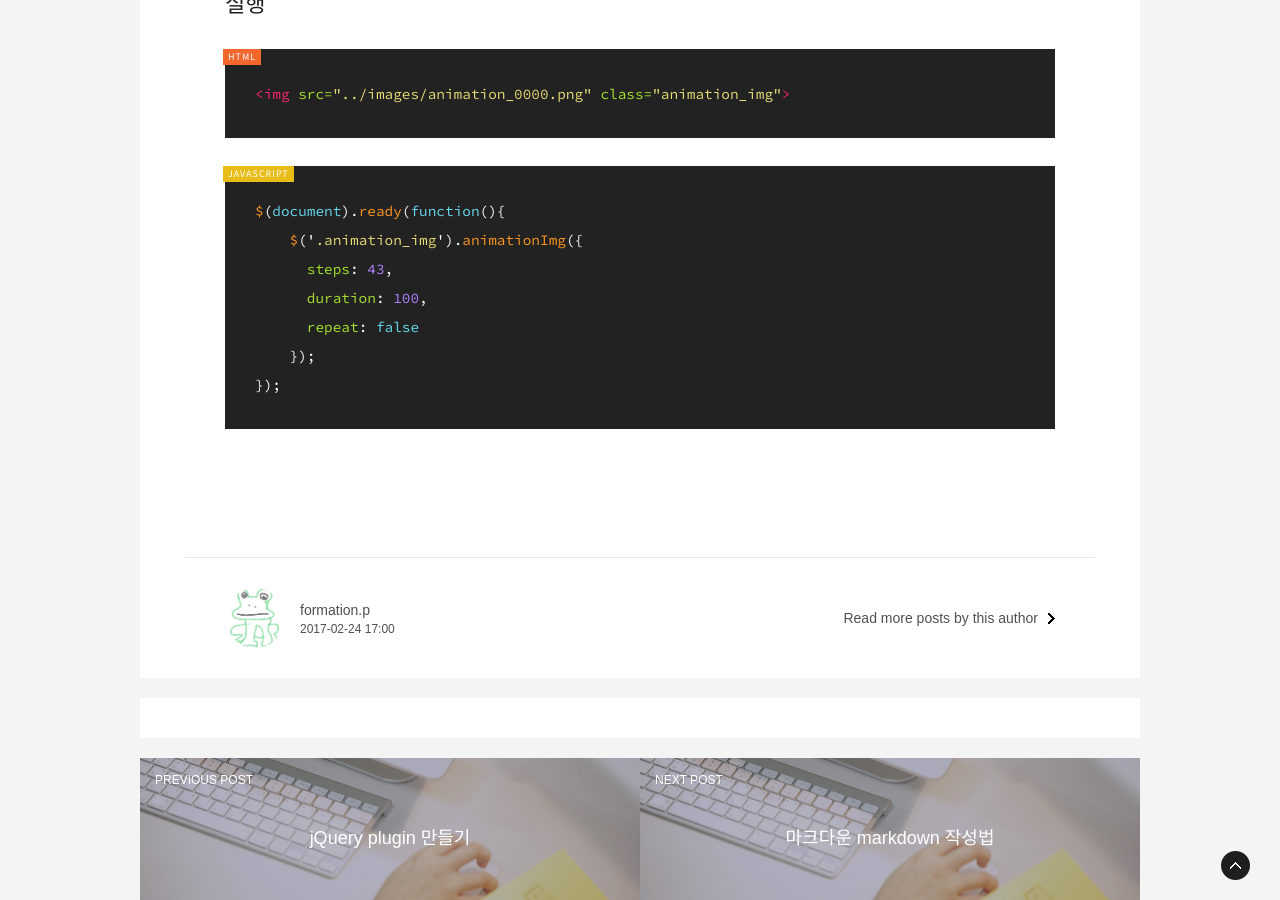
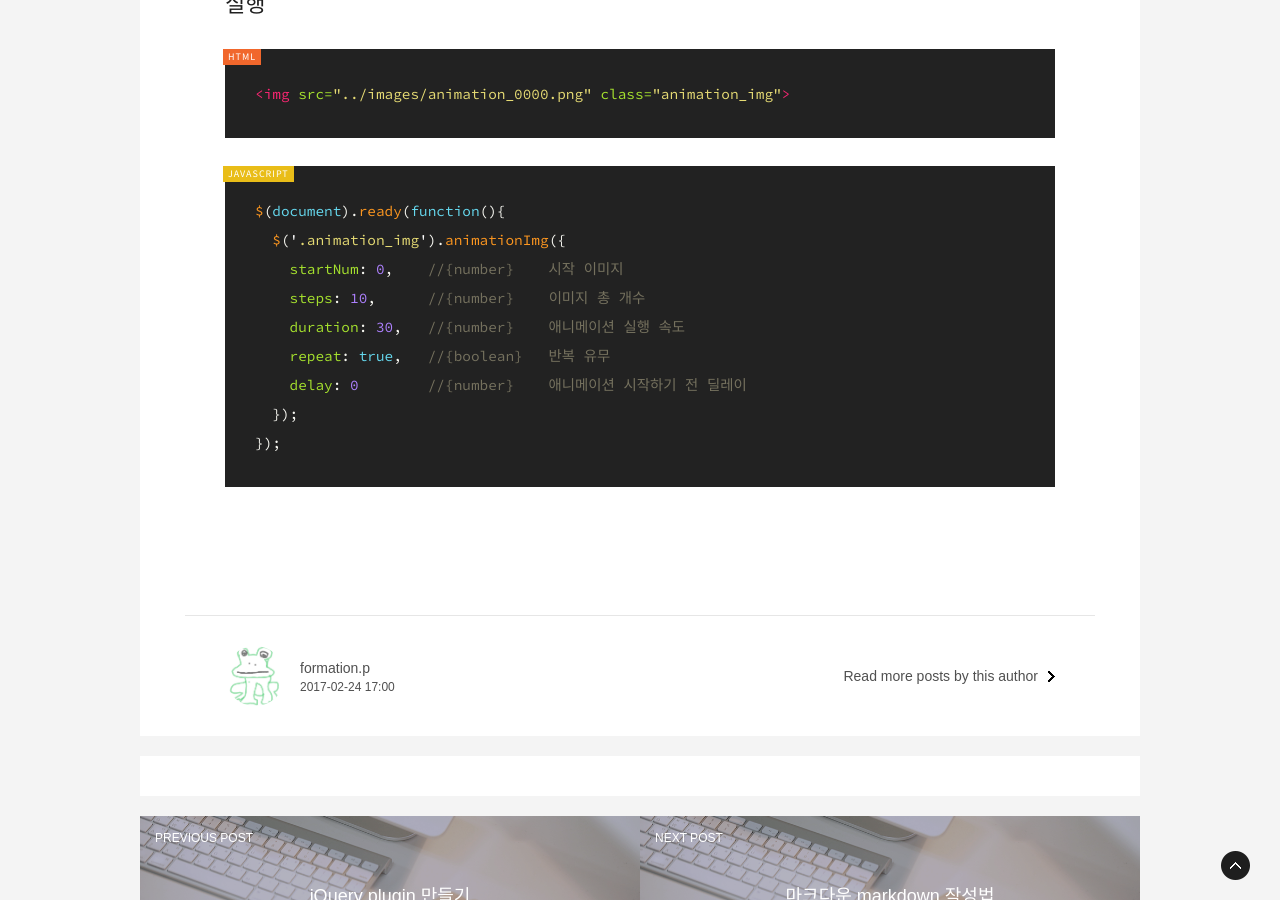
Before and after one commit to gutmate/gutmate.github.com, a Jekyll site: the page built from _posts/2017-02-24-jquery-animation.md, in a window 1280 px wide and 900 px high, scrolled down 2730 px. Built offline with Jekyll 4.4.1, drawn with Linux system fonts in a browser that asks for light colours; some web fonts are replaced; comment, search, counter and statistics services are not loaded.

Commit message:
Update Posting about jQuery-anmation

````diff
--- a/_posts/2017-02-24-jquery-animation.md
+++ b/_posts/2017-02-24-jquery-animation.md
@@ -94,10 +94,12 @@ tags:
 
 ```javascript
 $(document).ready(function(){
-    $('.animation_img').animationImg({
-      steps: 43,
-      duration: 100,
-      repeat: false
-    });
+  $('.animation_img').animationImg({
+    startNum: 0,    //{number}    시작 이미지
+    steps: 10,      //{number}    이미지 총 개수
+    duration: 30,   //{number}    애니메이션 실행 속도
+    repeat: true,   //{boolean}   반복 유무
+    delay: 0        //{number}    애니메이션 시작하기 전 딜레이
+  });
 });
 ```
````
